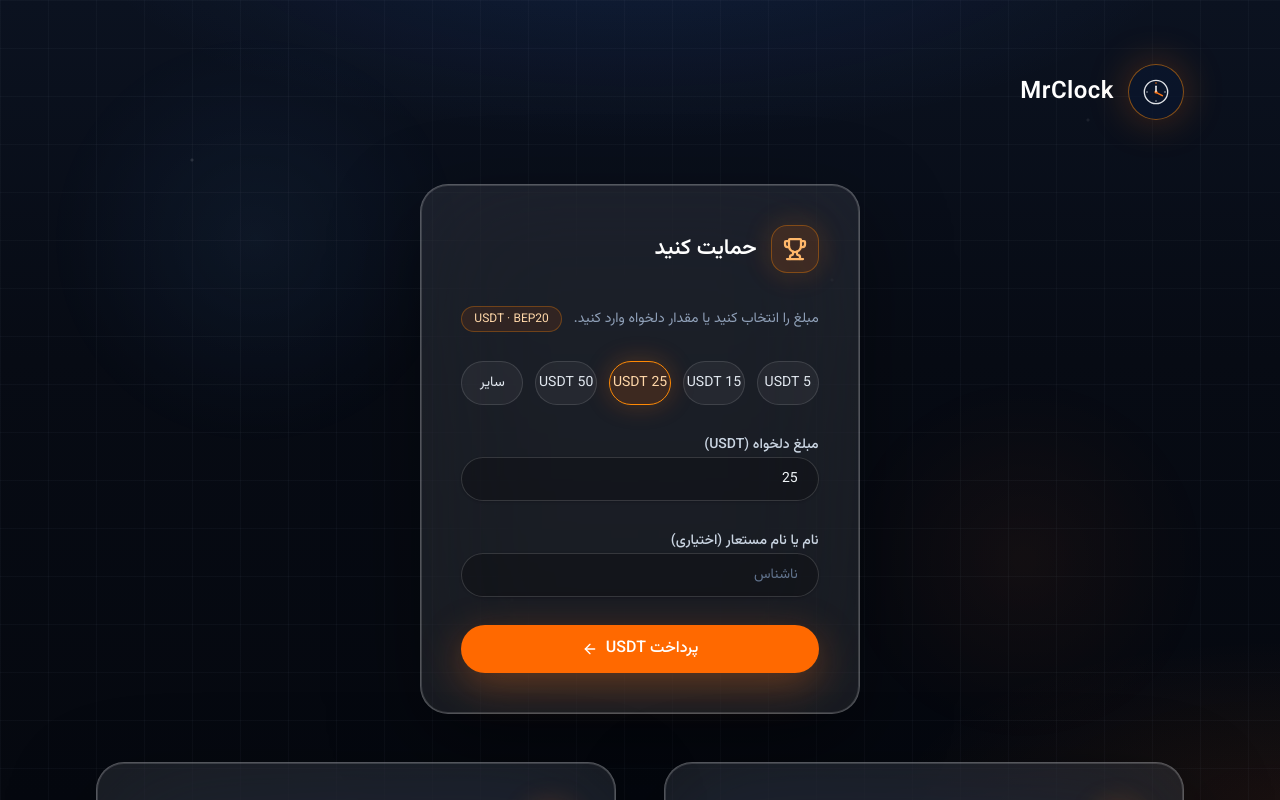
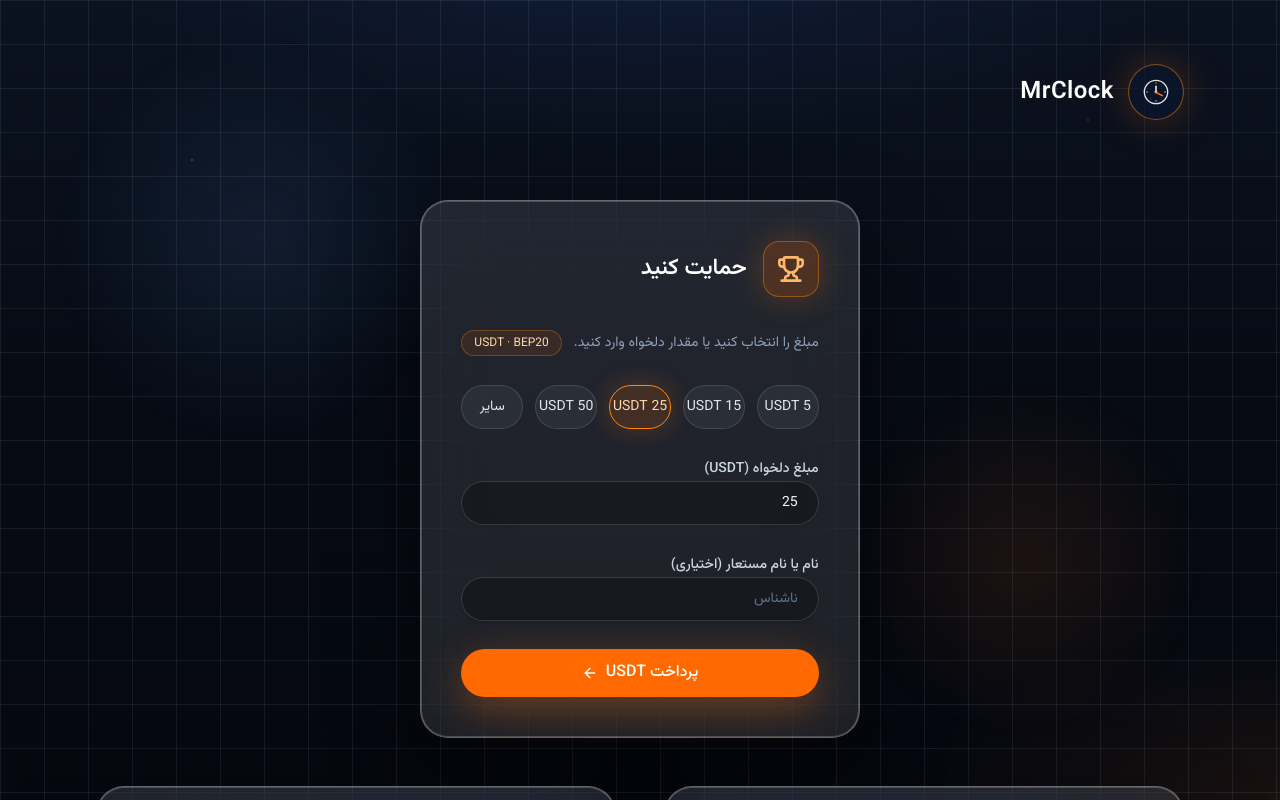
Before and after one commit to Mrclocks/DonatePage, a Next.js app: page / in a window 1280 px wide. Shown: the top 800 px of the page. Built offline with nearby package versions, Linux system fonts and the light colour scheme; no server answers; the database is empty.

Commit message:
Strengthen glass, grid pattern, icons, and header spacing
Make the night grid more visible, increase glass blur/opacity,
enlarge section icons, and add more space under the brand header.

Co-authored-by: Mr.Clock <Mrclocks@users.noreply.github.com>

```diff
--- a/src/app/globals.css
+++ b/src/app/globals.css
@@ -39,13 +39,13 @@ body::before {
   position: fixed;
   inset: 0;
   z-index: 0;
-  opacity: 0.55;
+  opacity: 0.75;
   background-image:
-    linear-gradient(rgba(148, 163, 184, 0.09) 1px, transparent 1px),
-    linear-gradient(90deg, rgba(148, 163, 184, 0.09) 1px, transparent 1px),
-    radial-gradient(circle at 20% 30%, rgba(96, 165, 250, 0.12), transparent 18%),
-    radial-gradient(circle at 80% 70%, rgba(249, 115, 22, 0.1), transparent 16%);
-  background-size: 48px 48px, 48px 48px, 100% 100%, 100% 100%;
+    linear-gradient(rgba(148, 163, 184, 0.16) 1px, transparent 1px),
+    linear-gradient(90deg, rgba(148, 163, 184, 0.16) 1px, transparent 1px),
+    radial-gradient(circle at 20% 30%, rgba(96, 165, 250, 0.14), transparent 18%),
+    radial-gradient(circle at 80% 70%, rgba(249, 115, 22, 0.12), transparent 16%);
+  background-size: 44px 44px, 44px 44px, 100% 100%, 100% 100%;
 }
 
 body::after {
--- a/src/app/page.tsx
+++ b/src/app/page.tsx
@@ -44,12 +44,12 @@ export default function HomePage() {
         <BrandMark large />
       </header>
 
-      <div className="mt-14 grid gap-10 md:mt-16 lg:grid-cols-2 lg:gap-12">
+      <div className="mt-16 grid gap-10 md:mt-20 lg:grid-cols-2 lg:gap-12">
         {activeTarget ? (
           <GlassCard
             className="min-h-[320px] space-y-8"
             title="هدف جاری"
-            icon={<Target className="h-6 w-6" strokeWidth={2.25} />}
+            icon={<Target className="h-7 w-7" strokeWidth={2.25} />}
           >
             <div className="flex items-start justify-between gap-4">
               <div className="space-y-3">
@@ -89,7 +89,7 @@ export default function HomePage() {
               : "min-h-[320px] lg:col-span-2 lg:max-w-xl lg:justify-self-center"
           }
           title="حمایت کنید"
-          icon={<Trophy className="h-6 w-6" strokeWidth={2.25} />}
+          icon={<Trophy className="h-7 w-7" strokeWidth={2.25} />}
         >
           <DonateForm />
         </GlassCard>
@@ -97,7 +97,7 @@ export default function HomePage() {
         <GlassCard
           className="min-h-[280px]"
           title="بیشترین دونیت‌کنندگان"
-          icon={<Users className="h-6 w-6" strokeWidth={2.25} />}
+          icon={<Users className="h-7 w-7" strokeWidth={2.25} />}
         >
           <div className="space-y-4">
             {topDonors.length === 0 ? (
@@ -131,7 +131,7 @@ export default function HomePage() {
         <GlassCard
           className="min-h-[280px]"
           title="سابقه اهداف"
-          icon={<History className="h-6 w-6" strokeWidth={2.25} />}
+          icon={<History className="h-7 w-7" strokeWidth={2.25} />}
         >
           <div className="space-y-4">
             {history.length === 0 ? (
--- a/src/components/admin-panel.tsx
+++ b/src/components/admin-panel.tsx
@@ -263,7 +263,7 @@ export function AdminPanel() {
       <GlassCard
         className="space-y-8"
         title={editingId ? "ویرایش هدف" : "ایجاد هدف جدید"}
-        icon={<Target className="h-6 w-6" strokeWidth={2.25} />}
+        icon={<Target className="h-7 w-7" strokeWidth={2.25} />}
       >
         <div className="flex flex-wrap items-center justify-end gap-3">
           <span className="rounded-full border border-orange-400/30 bg-orange-500/10 px-3 py-1 text-xs text-orange-200">
@@ -317,7 +317,7 @@ export function AdminPanel() {
       <GlassCard
         className="space-y-6"
         title="اهداف قبلی و جاری"
-        icon={<ListOrdered className="h-6 w-6" strokeWidth={2.25} />}
+        icon={<ListOrdered className="h-7 w-7" strokeWidth={2.25} />}
       >
         <div className="overflow-x-auto">
           <table className="w-full min-w-[720px] border-separate border-spacing-y-3 text-sm">
@@ -425,7 +425,7 @@ export function AdminPanel() {
       <GlassCard
         className="space-y-8"
         title="امنیت و مسیر ورود"
-        icon={<KeyRound className="h-6 w-6" strokeWidth={2.25} />}
+        icon={<KeyRound className="h-7 w-7" strokeWidth={2.25} />}
       >
         <div className="grid gap-6 md:grid-cols-3">
           <div className="space-y-2.5">
@@ -502,7 +502,7 @@ export function AdminPanel() {
       <GlassCard
         className="space-y-8"
         title="تنظیمات تلگرام"
-        icon={<Send className="h-6 w-6" strokeWidth={2.25} />}
+        icon={<Send className="h-7 w-7" strokeWidth={2.25} />}
       >
         <div className="flex flex-wrap items-center justify-end gap-3">
           <span
--- a/src/components/glass-card.tsx
+++ b/src/components/glass-card.tsx
@@ -14,20 +14,20 @@ export function GlassCard({
   return (
     <section
       className={cn(
-        "rounded-[28px] border border-white/25 bg-white/[0.12] p-8 shadow-[0_30px_90px_rgba(0,0,0,0.4)] backdrop-blur-3xl md:p-10",
-        "ring-1 ring-inset ring-white/15",
-        "supports-[backdrop-filter]:bg-white/[0.08]",
+        "rounded-[28px] border border-white/30 bg-white/[0.14] p-8 shadow-[0_30px_90px_rgba(0,0,0,0.45)] backdrop-blur-[40px] md:p-10",
+        "ring-1 ring-inset ring-white/20",
+        "supports-[backdrop-filter]:bg-white/[0.1]",
         className,
       )}
     >
       {title ? (
-        <div className="mb-8 flex items-center gap-3.5">
+        <div className="mb-8 flex items-center gap-4">
           {icon ? (
-            <span className="flex h-12 w-12 shrink-0 items-center justify-center rounded-2xl border border-orange-400/35 bg-orange-500/15 text-orange-300 shadow-[0_0_28px_rgba(249,115,22,0.2)]">
+            <span className="flex h-14 w-14 shrink-0 items-center justify-center rounded-2xl border border-orange-400/40 bg-orange-500/20 text-orange-300 shadow-[0_0_32px_rgba(249,115,22,0.28)]">
               {icon}
             </span>
           ) : null}
-          <h2 className="text-xl font-semibold text-white md:text-[1.35rem]">
+          <h2 className="text-xl font-semibold text-white md:text-[1.4rem]">
             {title}
           </h2>
         </div>
```
